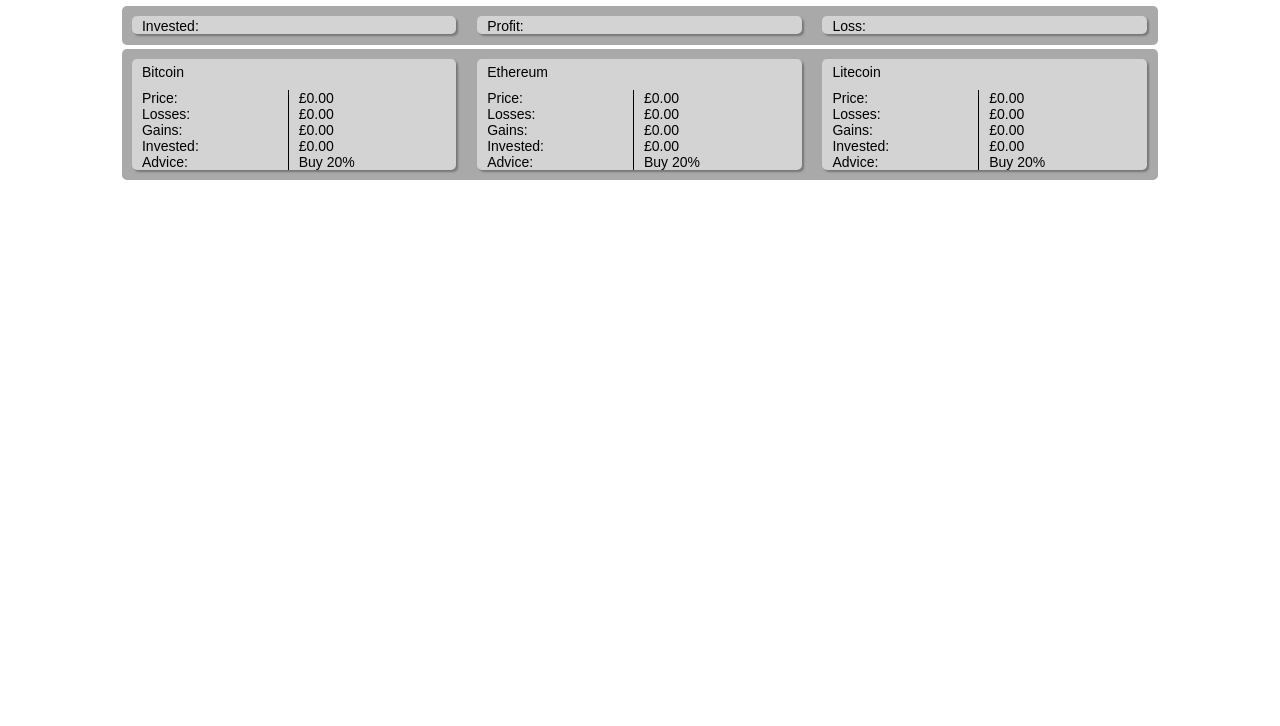
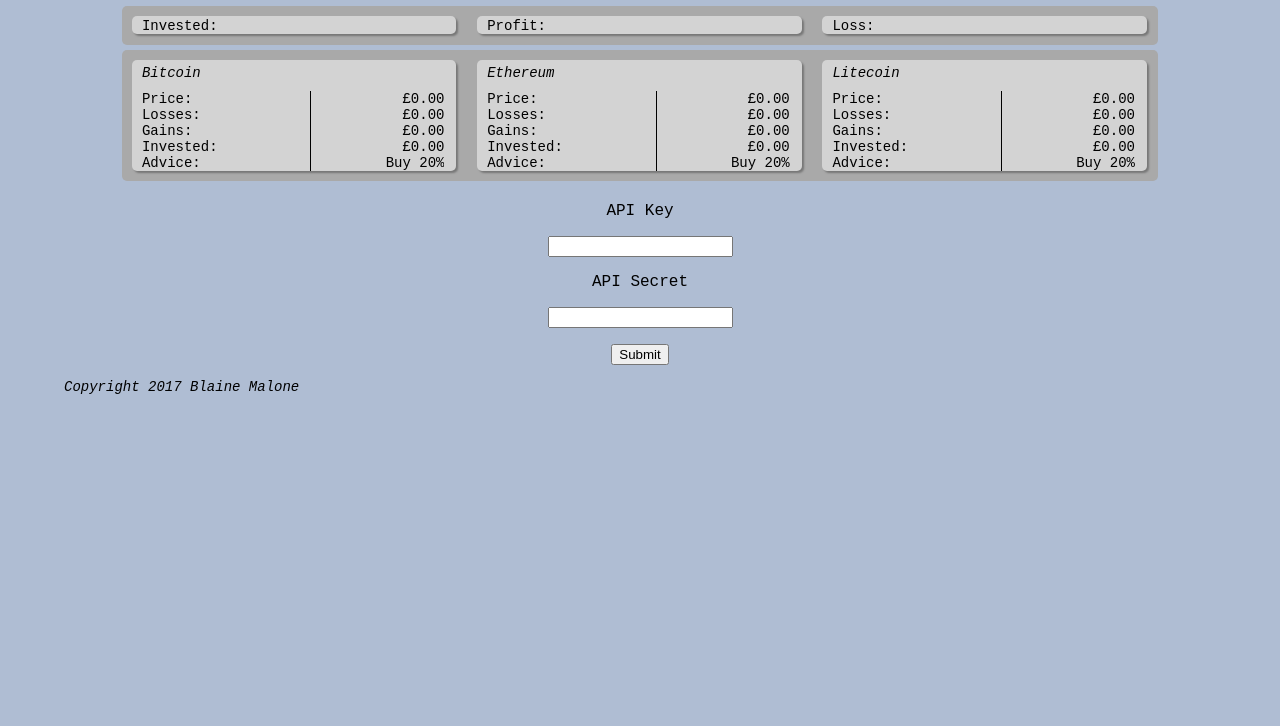
Before and after one commit to blmalone/Coinbase-Investment-Portfolio, a plain HTML site: page app/index.html in a window 1280 px wide. Shown: the part 74-800 px from the top of the page. Drawn offline with Linux system fonts and the light colour scheme.

Commit message:
Simple API Key form.

```diff
--- a/app/css/style.css
+++ b/app/css/style.css
@@ -4,7 +4,8 @@ body {
 	margin-left: auto;
 	width: 90%;
 	margin: 0 auto;
-	font-family: Arial, Helvetica, sans-serif;
+	font-family: "Courier New", Courier, monospace;
+	background-color: #afbdd3;
 }
 
 #summary, #currencies {
@@ -16,6 +17,7 @@ body {
 }
 
 .cryptoTitle {
+	font-style: italic;
 	margin-top: 1%;
 	margin-bottom: 3%;
 	float: top;
@@ -52,13 +54,20 @@ body {
 	overflow: auto;
 	float: left;
 	border-right: 1px solid #000000;
-	width: 48%;
+	width: 55%;
 }
 
 #currenciesRight {
+	text-align: right;
 	overflow: auto;
-	width: 48%;
+	width: 41%;
 	float: left;
+}
+
+#disclaimer {
+	font-style: italic;
+	font-size: 14px;
+	text-align: left;
 }
 
 
--- a/app/index.html
+++ b/app/index.html
@@ -66,5 +66,14 @@
 			</div>
 		</div>
 		</br>
+		<form name="apiKey" action="" method="GET">
+			<p>API Key</p>
+			<input type="password" name="apiKeyInput" value="">
+			<p>API Secret</p>
+			<input type="password" name="apiSecretInput" value=""></p>
+			<input type="button" name="apiInfoButton" value="Submit" onClick="readText(this.form)">
+		</form>
+		<p id="disclaimer">Copyright 2017 Blaine Malone</p>
+		<script src="js/app.js"></script>
 	</body>
 </html>
--- a/app/js/app.js
+++ b/app/js/app.js
@@ -1,3 +1,12 @@
+function readText (form) {
+	apiKey = form.apiKeyInput.value;
+    apiSecret = form.apiSecretInput.value;
+    console.log("API Key: " + apiKey);
+    console.log("API Secret: " + apiSecret);
+    document.getElementsByName('apiKeyInput')[0].value = '';
+    document.getElementsByName('apiSecretInput')[0].value = '';
+}
+
 //Objects created with literal notation are good:
 // - when you are storing/transmitting data between applications
 // - for global or configuration objects that set up information for the page
```
